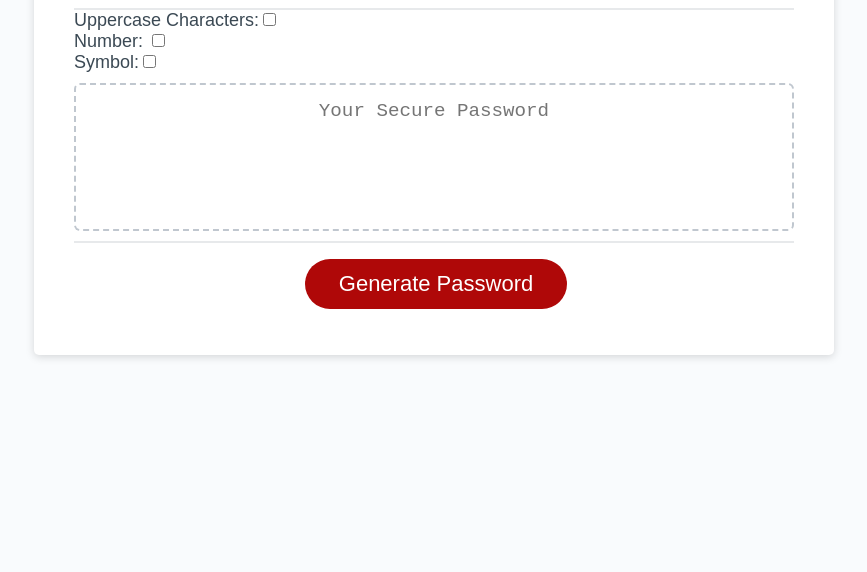
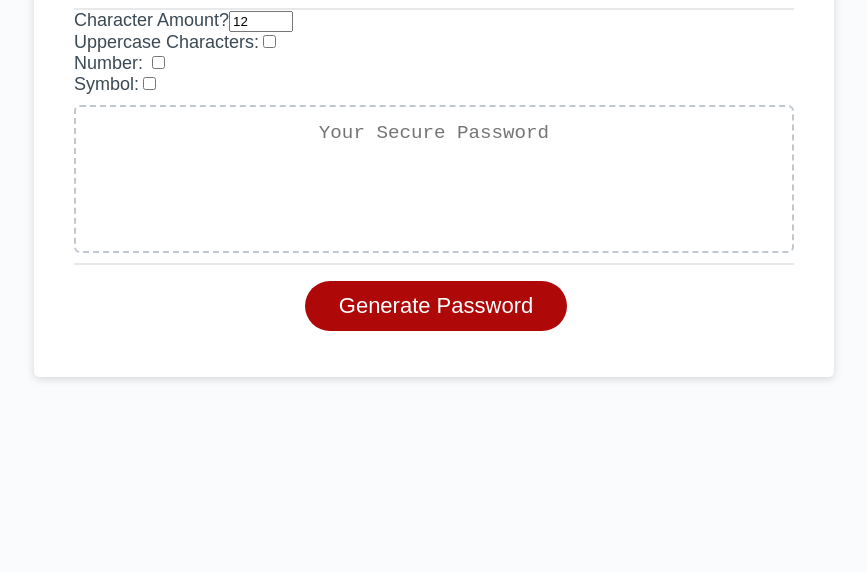
Before and after one commit to jairomartinez1994/Homework-Assignment-3, a plain HTML site: page index.html in a window 1280 px wide. Shown: the part 228-800 px from the top of the page, without its empty margins (206-1073 px from the left). Drawn offline with Linux system fonts and the light colour scheme.

Commit message:
Update index.html

```diff
--- a/index.html
+++ b/index.html
@@ -18,6 +18,7 @@
         </div>
         <div class="card-body">
           <div>
+            Character Amount?<input type="number" id="charNum" value="12" min="8" max="128"><br>
             Uppercase Characters:<input type="checkbox" id="upperCase"><br>
             Number: <input type="checkbox" id="num"> <br>
             Symbol:<input type="checkbox" id="symb"> <br>
```
